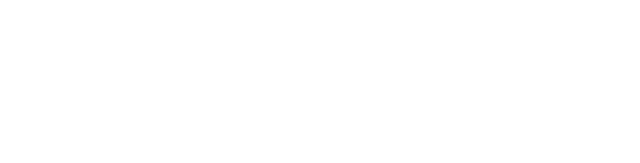
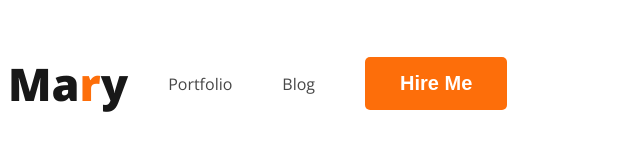
Before and after one commit to atnawshin/web-developer-portfolio, a plain HTML site: page index.html in a window 1280 px wide. Shown: the whole page, without its empty margins (0-640 px from the left). Drawn offline with nearby package versions, Linux system fonts and the light colour scheme.

Commit message:
added nav

```diff
--- a/index.html
+++ b/index.html
@@ -1,13 +1,26 @@
 <!DOCTYPE html>
 <html lang="en">
+
 <head>
     <meta charset="UTF-8">
     <meta name="viewport" content="width=device-width, initial-scale=1.0">
     <title>Web Developer Portfolio</title>
+    <link rel="preconnect" href="https://fonts.googleapis.com">
+    <link rel="preconnect" href="https://fonts.gstatic.com" crossorigin>
+    <link href="https://fonts.googleapis.com/css2?family=Open+Sans:wght@400;700;800&display=swap" rel="stylesheet">
+    <link rel="stylesheet" href="styles/portfolio.css">
 </head>
+
 <body>
     <header>
-
+        <nav>
+            <h3 class="nav-title">Ma<span class="text-primary">r</span>y</h3>
+            <ul>
+                <li><a href="">Portfolio</a></li>
+                <li><a href="">Blog</a></li>
+                <li><button class="btn-primary">Hire Me</button></li>
+            </ul>
+        </nav>
     </header>
     <main>
 
@@ -16,4 +29,5 @@
 
     </footer>
 </body>
+
 </html>
--- /dev/null
+++ b/styles/portfolio.css
@@ -0,0 +1,46 @@
+/* common shared styles */
+body {
+    font-family: 'Open Sans', sans-serif;
+}
+
+.text-primary {
+    color: #FD6E0A;
+}
+
+.btn-primary {
+    border-radius: 5px;
+    background: #FD6E0A;
+    border: 0;
+    color: white;
+    font-size: 20px;
+    font-weight: 700;
+    padding: 15px 35px;
+}
+
+/* nav related style */
+nav {
+    display: flex;
+    /* justify-content: space-between; */
+    align-items: center;
+}
+
+.nav-title {
+    color: #181818;
+    font-size: 45px;
+    font-weight: 800;
+}
+
+nav>ul {
+    display: flex;
+    align-items: center;
+}
+
+nav li {
+    list-style: none;
+    margin-right: 50px;
+}
+
+nav a {
+    text-decoration: none;
+    color: #474747;
+}
```
